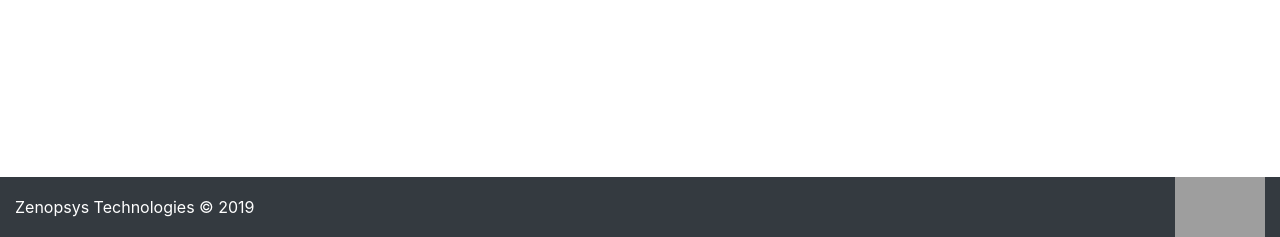
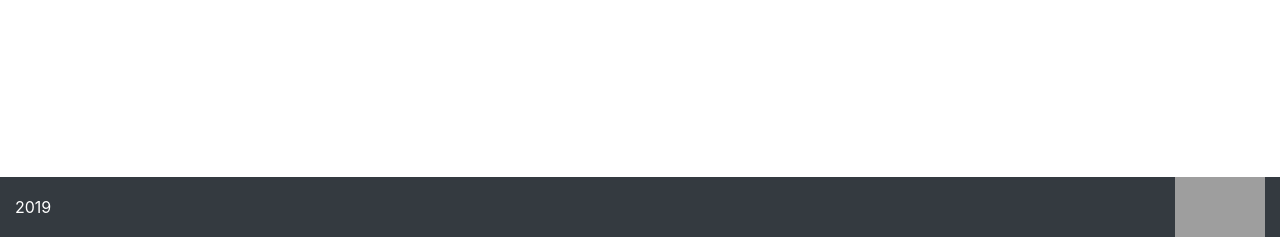
Before and after one commit to vedavith/FSDMS, a CodeIgniter app: page /database/index.php/home/index in a window 1280 px wide. Shown: the part 563-800 px from the top of the page. Run offline with CodeIgniter, Linux system fonts and the light colour scheme; some libraries are stand-ins or nearby versions; grey boxes are pictures that could not be loaded.

Commit message:
Update footer.php

```diff
--- a/application/views/headers/footer.php
+++ b/application/views/headers/footer.php
@@ -3,7 +3,7 @@
 				<div class ="row">
 					<div class = "col">
 						<div align = "left">
-							 <p style="color: #fff;margin-top: 18px;">Zenopsys Technologies &copy; <?php echo date("Y");?> </p>
+							 <p style="color: #fff;margin-top: 18px;"> <?php echo date("Y");?> </p>
 						</div>
 					</div>
 					<div class = "col">
```
